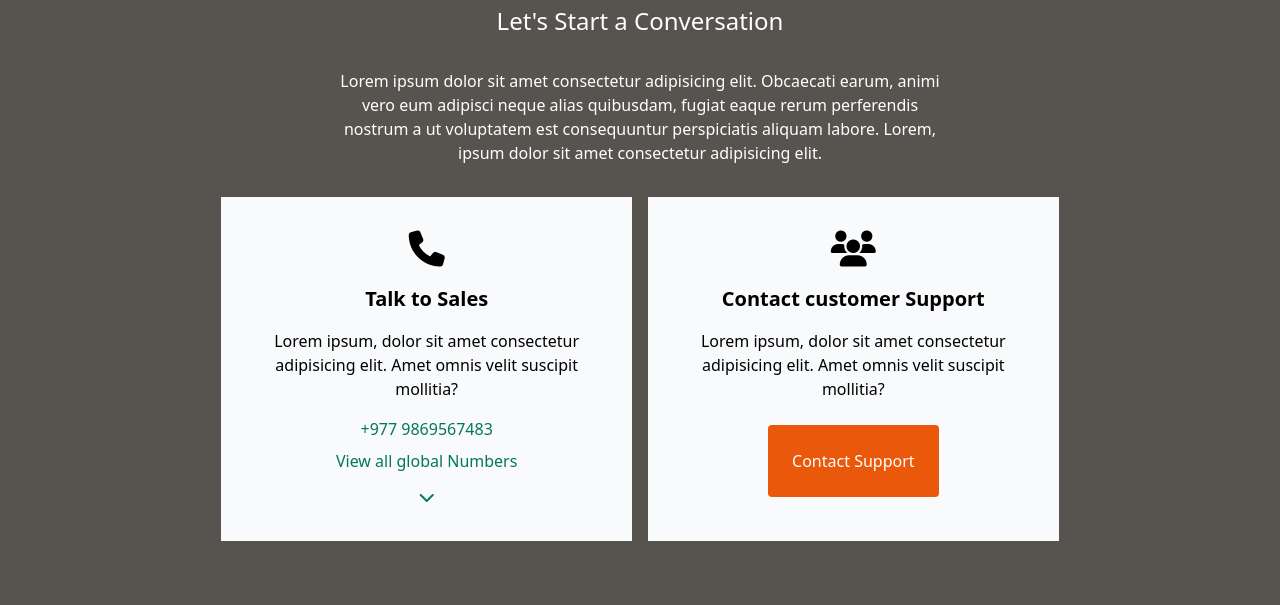
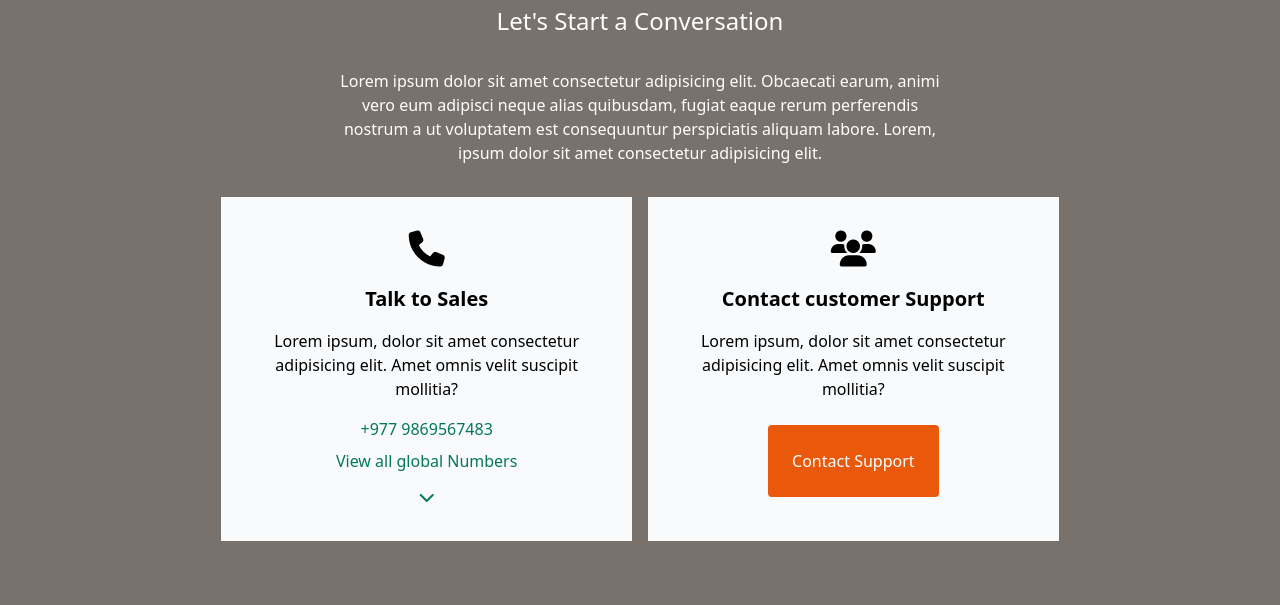
Before and after one commit to prajwal18/PracticePractice, a plain HTML site: page website-tailwind/contact.html in a window 1280 px wide. Shown: the part 225-830 px from the top of the page. Drawn offline with nearby package versions, Linux system fonts and the light colour scheme.

Commit message:
Version 1.5.2

```diff
--- a/website-tailwind/contact.html
+++ b/website-tailwind/contact.html
@@ -14,7 +14,7 @@
         <link rel="stylesheet" type="text/css" href="./css/style.css" />
         <title>Tailwind Website | Contact</title>
     </head>
-    <body class="font-sans">
+    <body class="font-sans bg-stone-500">
 
         <!-- The header of the webpage -->
         <header class="w-full bg-black flex justify-center">
@@ -34,9 +34,12 @@
         </header>
 
         <!-- Main body of the website -->
-        <main>
+        <main class="flex justify-center">
 
-            <div class="relative bg-stone-600 py-8 md:py-16 text-white back-img">
+            <!-- inner-container -->
+            <div class="inner-container">
+
+                <div class="relative py-8 md:py-16 text-white back-img">
                     <!--Contact-Us desc-->
                     <div>
                         <h1 class="text-center text-4xl md:text-6xl font-bold">Contact Us</h1>
@@ -85,6 +88,7 @@
                         </div>
                     </div>
                 </div>
+            </div>
 
         </main>
 
```
Also changed, not shown: website-tailwind/home.html (+5 -1 lines). Lines whose indentation alone changed are shown as unchanged.
